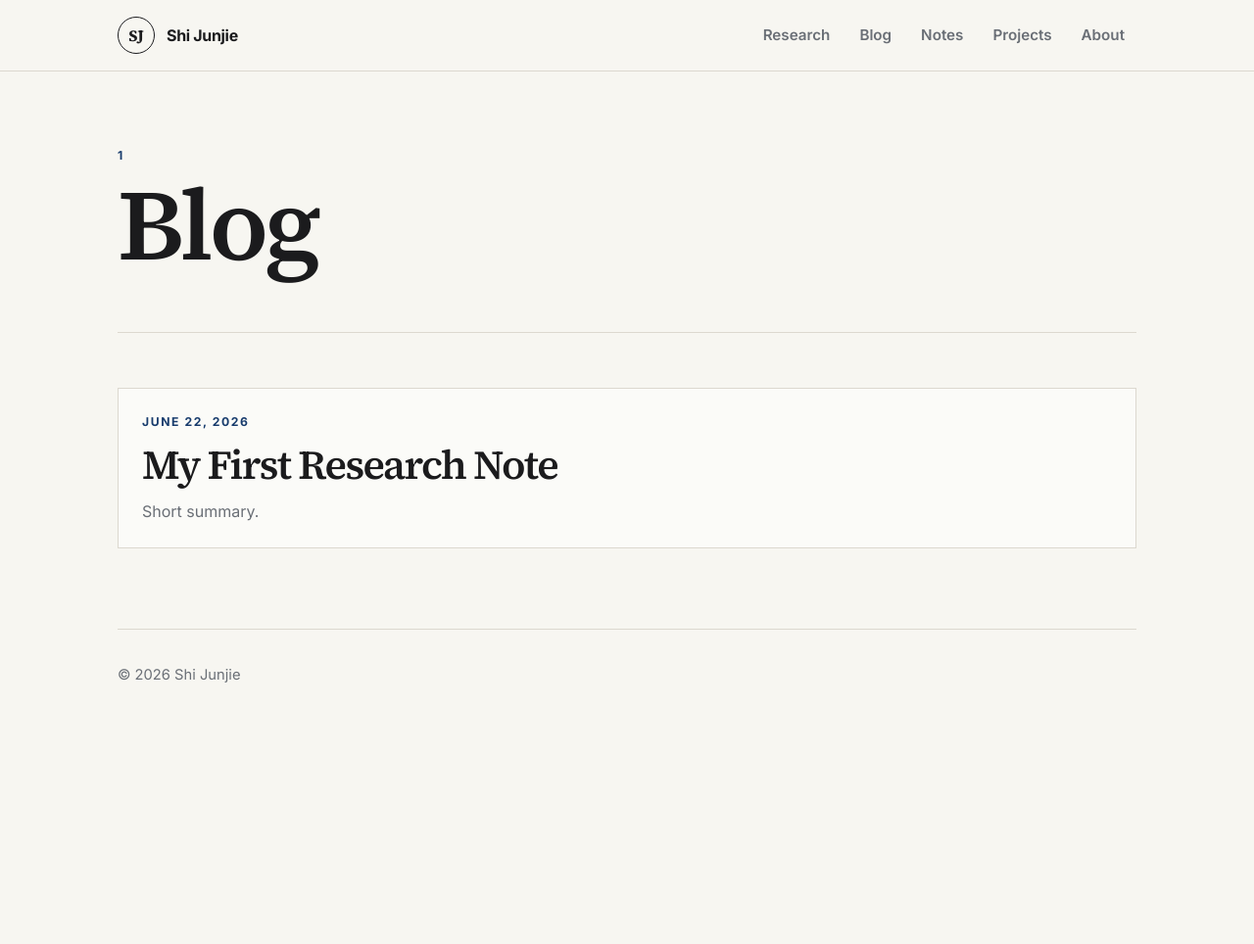
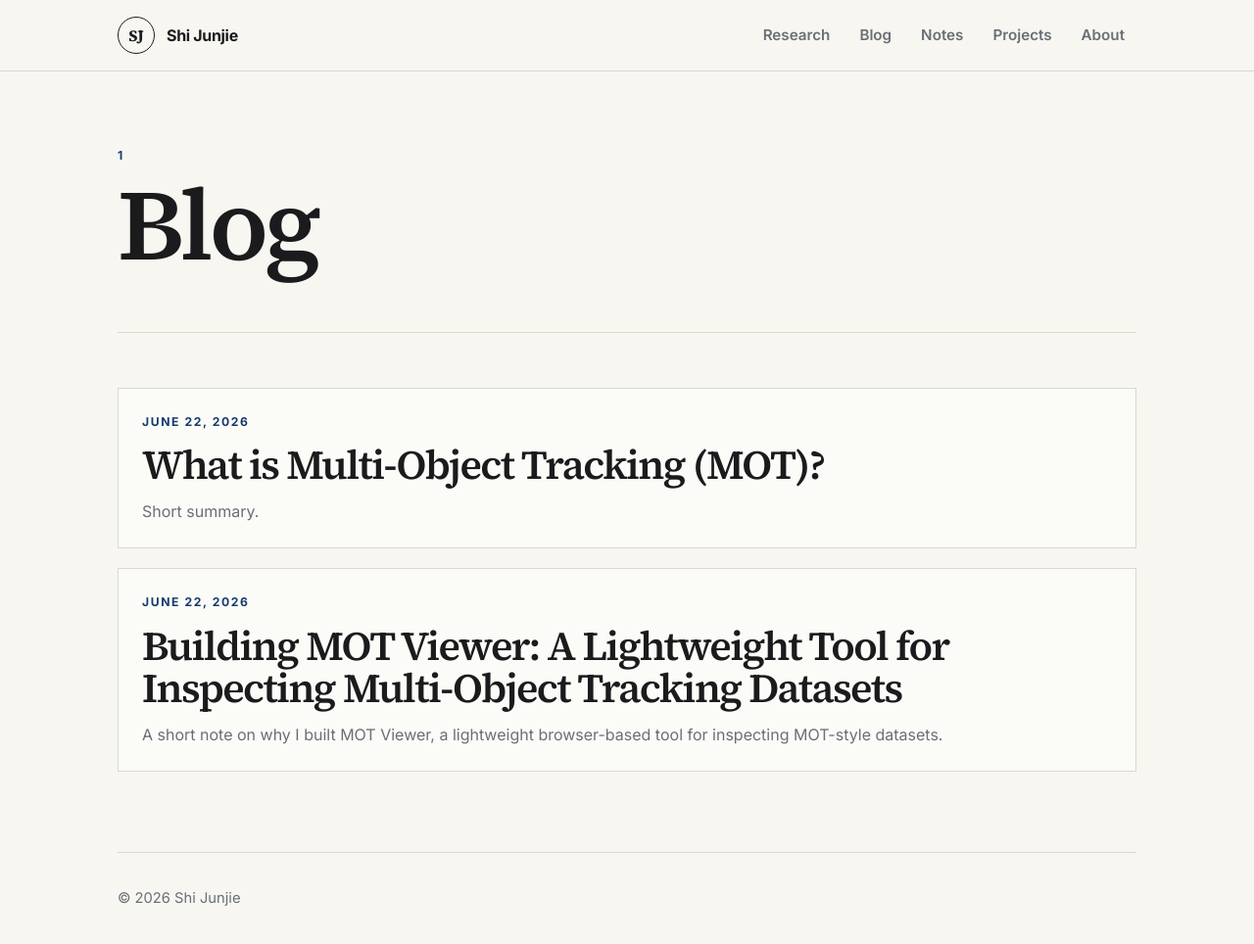
Before and after one commit to shijunjie07/shijunjie07.github.io, a Jekyll site: the page built from blog.html, in a window 1280 px wide and 974 px high. Shown: the top 964 px of the window at 98% size. Built offline with Jekyll 4.4.1, drawn with Linux system fonts in a browser that asks for light colours; some of the changed lines change nothing that is shown.

Commit message:
Add MOT Viewer blog post

````diff
--- /dev/null
+++ b/_posts/2026-06-22-building-mot-viewer.md
@@ -0,0 +1,143 @@
+---
+layout: post
+title: "Building MOT Viewer: A Lightweight Tool for Inspecting Multi-Object Tracking Datasets"
+date: 2026-06-22 00:00:00 +0800
+summary: "A short note on why I built MOT Viewer, a lightweight browser-based tool for inspecting MOT-style datasets."
+categories: [research, tools, multi-object-tracking]
+---
+
+---
+
+layout: post
+title: "Building MOT Viewer: A Lightweight Tool for Inspecting Multi-Object Tracking Datasets"
+date: 2026-06-22 00:00:00 +0800
+summary: "A short note on why I built MOT Viewer, a lightweight browser-based tool for inspecting MOT-style datasets, annotations, bounding boxes, and track identities."
+categories: [research, tools, multi-object-tracking]
+----------------------------------------------------
+
+# Building MOT Viewer: A Lightweight Tool for Inspecting Multi-Object Tracking Datasets
+
+When working on multi-object tracking, I often need to inspect datasets before training, testing, or debugging a tracker. A dataset may look correct from its folder structure, but small problems can still exist in the annotations, frame ordering, sequence metadata, bounding box alignment, or track identity consistency.
+
+Because of this, I built **MOT Viewer**, a lightweight browser-based tool for inspecting Multi-Object Tracking datasets.
+
+The goal of this tool is simple: make MOT datasets easier to check visually.
+
+Instead of repeatedly writing custom scripts to draw bounding boxes, load frames, and inspect tracking IDs, MOT Viewer provides a small local web interface where I can browse image sequences frame by frame and view the corresponding annotations directly.
+
+<figure>
+  <img src="{{ '/assets/img/mot-viewer_interface.png' | relative_url }}" alt="MOT Viewer interface">
+  <figcaption>MOT Viewer interface for browsing MOT-style image sequences.</figcaption>
+</figure>
+
+## Why I built it
+
+In MOT research, dataset quality matters a lot. A tracker can fail not only because of the model or association strategy, but also because of issues in the data itself.
+
+For example, a sequence may have missing frames, incorrect annotation paths, mismatched frame indices, wrong bounding box positions, or inconsistent track IDs. These problems are easy to miss when only looking at text files.
+
+Visual inspection is still one of the most direct ways to understand whether a dataset is usable. It helps answer questions such as:
+
+* Are the bounding boxes aligned with the objects?
+* Are the track IDs consistent across frames?
+* Are the frame numbers correctly matched with the annotation file?
+* Does the dataset follow the expected MOT-style structure?
+* Are there any obvious conversion errors before running experiments?
+
+MOT Viewer was created to make this checking process faster and more convenient.
+
+## What the tool does
+
+MOT Viewer is designed for MOT-style datasets. It can display image sequences together with tracking annotations such as bounding boxes and identity labels.
+
+The main functions include:
+
+* browsing MOT image sequences frame by frame;
+* visualizing bounding boxes and track IDs;
+* switching between multiple datasets in the browser;
+* registering new datasets without modifying the source code;
+* configuring dataset-specific layouts, such as split names, image folders, and annotation filenames;
+* storing local dataset configurations separately.
+
+The tool currently supports common MOT-style datasets such as **SoccerNet-Tracking** and **DanceTrack**, and it can be extended to other datasets by providing the correct configuration.
+
+
+## Dataset configuration
+
+One useful part of MOT Viewer is that dataset paths and layout settings are kept outside the source code.
+
+This makes the tool easier to reuse across different machines and datasets. Instead of hard-coding every dataset path, I can define local datasets in a configuration file or register them through the web interface.
+
+A typical MOT-style dataset structure looks like this:
+
+```text
+<dataset-root>/
+  <split>/
+    <sequence>/
+      img1/
+        000001.jpg
+        000002.jpg
+        ...
+      gt/
+        gt.txt
+      seqinfo.ini
+      gameinfo.ini
+```
+
+The expected annotation format follows the MOTChallenge style:
+
+```text
+frame,id,x,y,w,h,confidence,class,unused
+```
+
+For visualization, the most important fields are the frame index, object identity, and bounding box coordinates.
+
+## Why this matters for my research
+
+My research focuses on online multi-object tracking, especially data association under uncertainty. In this area, understanding the dataset is not just a preprocessing step. It directly affects how tracking errors are interpreted.
+
+For example, when an identity switch happens, I need to know whether the problem comes from the tracker, the detector, the motion model, the appearance cue, or the annotation itself. A visual inspection tool helps me separate dataset issues from algorithmic issues.
+
+This is especially useful in sports tracking scenarios, where players often wear similar uniforms, move quickly, overlap with each other, and create difficult association cases. Before testing a tracker on such data, I need to make sure the annotations and frame sequences are correct.
+
+MOT Viewer helps support that workflow.
+
+## Current status
+
+The current version is intentionally lightweight. It is not meant to be a full annotation platform or a replacement for advanced labeling tools. Instead, it is a practical research utility for quickly checking MOT-style datasets.
+
+The near-term development direction includes:
+
+* adding support for more MOT datasets, such as MOT17 and SportsMOT;
+* improving sequence navigation and playback;
+* adding annotated video export;
+* supporting additional annotation formats, such as COCO-style tracking;
+* improving the user interface for faster inspection and debugging.
+
+
+## Repository
+
+The project is available here:
+
+```text
+https://github.com/shijunjie07/mot-viewer
+```
+
+I will continue improving it as part of my research workflow for multi-object tracking, dataset inspection, and sports video analysis.
+
+## Contributions are welcome
+
+MOT Viewer is still evolving, and I welcome contributions from anyone who finds the tool useful or wants to extend it.
+
+If you want to contribute a new feature, fix a bug, improve the UI, add support for another dataset, or clean up the code, feel free to fork the repository and submit your commits through a pull request.
+
+Possible contribution directions include:
+
+* adding new dataset presets;
+* improving playback controls;
+* supporting more annotation formats;
+* adding export functions for annotated frames or videos;
+* improving documentation and examples;
+* refining the interface for large-scale dataset inspection.
+
+For larger changes, it is better to open an issue first so the idea can be discussed before implementation.
--- a/_posts/2026-06-22-my-first-post.md
+++ b/_posts/2026-06-22-my-first-post.md
@@ -1,11 +1,10 @@
 ---
 layout: post
-title: "My First Research Note"
+title: "What is Multi-Object Tracking (MOT)?"
 date: 2026-06-22
 summary: "Short summary."
 categories: [research]
 ---
 
-# What is Multi-Object Tracking (MOT)?
 
 ## Online Multi-Object Tracking
````
Also changed, not shown: assets/img/mot-viewer_interface.png (added).
